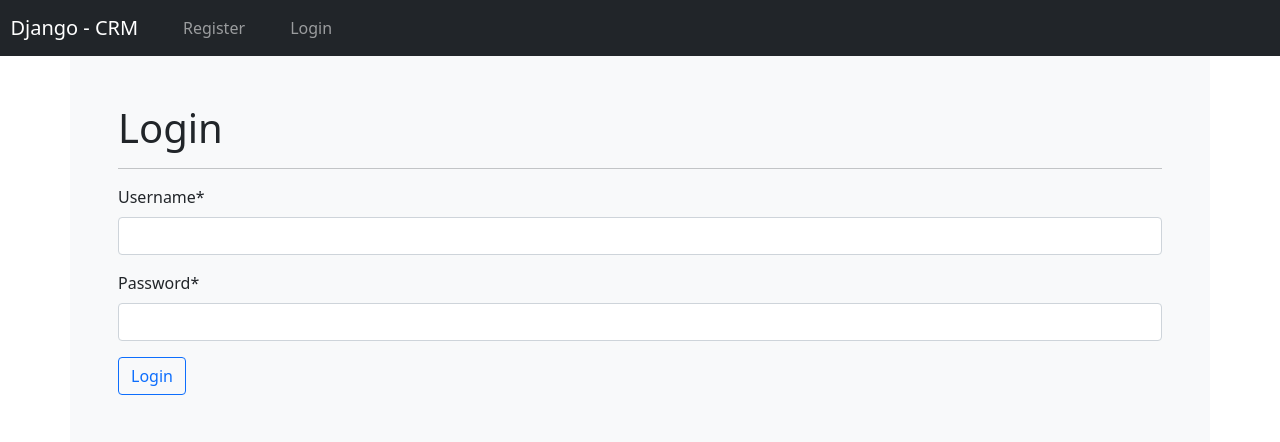
After one commit to hmmam-ziad/crm-project-django, a Django app: page /my-login/ in a window 1280 px wide. The commit adds this page. Shown: the top 442 px of the page. Run offline with Django 5.2, Linux system fonts and the light colour scheme; some libraries are stand-ins or nearby versions.

Commit message:
add dashboard and logout actions and pages with login

```diff
--- a/templates/components/navbar.html
+++ b/templates/components/navbar.html
@@ -11,12 +11,13 @@
         <ul class="navbar-nav mr-auto">
             &nbsp; &nbsp; &nbsp;
             <li class="nav-item">
-                <a class="nav-link" href="{% url 'register' %}">Dashboard &nbsp; <i class="fa fa-home"
+                <a class="nav-link" href="{% url 'register' %}">Register &nbsp; <i class="fa fa-home"
                         aria-hidden="true"></i> </a>
             </li>
             &nbsp; &nbsp; &nbsp;
             <li class="nav-item">
-                <a class="nav-link" href="">Sign out &nbsp; <i class="fa fa-sign-out" aria-hidden="true"></i> </a>
+                <a class="nav-link" href="{% url 'login' %}">Login &nbsp; <i class="fa fa-sign-out"
+                        aria-hidden="true"></i> </a>
             </li>
             &nbsp; &nbsp; &nbsp;
         </ul>
--- /dev/null
+++ b/templates/web/login.html
@@ -0,0 +1,15 @@
+{% extends 'base.html' %}
+{% load crispy_forms_tags %}
+
+{% block content %}
+<div class="container bg-light shadow-md p-5 form-layout">
+    <h1>Login</h1>
+
+    <hr>
+    <form method="POST" autocomplete="off">
+        {% csrf_token %}
+        {{ form|crispy }}
+        <button type="submit" class="btn btn-outline-primary">Login</button>
+    </form>
+</div>
+{% endblock %}
--- a/webapp/urls.py
+++ b/webapp/urls.py
@@ -3,5 +3,8 @@ from . import views
 
 urlpatterns = [
     path('', views.index),
-    path('register/', views.register, name='register')
+    path('register/', views.register, name='register'),
+    path('my-login/', views.my_login, name='login'),
+    path('dashboard/', views.dashboard, name='dashboard'),
+    path('logout/', views.my_logout, name='logout')
 ]
--- a/webapp/views.py
+++ b/webapp/views.py
@@ -1,6 +1,7 @@
 from django.shortcuts import render, redirect
 from .forms import CreateUserForm, LoginForm
 from django.contrib.auth import authenticate, login, logout
+from django.contrib.auth.decorators import login_required
 
 # Create your views here.
 def index(request):
@@ -13,7 +14,7 @@ def register(request):
         form = CreateUserForm(request.POST)
         if form.is_valid():
             form.save()
-            # return redirect('login')
+            return redirect('login')
     else:
         form = CreateUserForm()
 
@@ -26,13 +27,21 @@ def my_login(request):
         form = LoginForm(request, data=request.POST)
         if form.is_valid():
             username = request.POST.get('username')
-            password = request.POST.get('paswword')
+            password = request.POST.get('password')
             user = authenticate(request, username=username, password=password)
             if user is not None:
                 login(request, user)
-                # return redirect('dashboard')
+                return redirect('dashboard')
     else:
         form = LoginForm()
 
     context = {'form': form}
     return render(request, 'web/login.html', context)
+
+@login_required
+def dashboard(request):
+    return render(request, 'web/dashboard.html')
+
+def my_logout(request):
+    logout(request)
+    return redirect('login')
```
Also changed, not shown: templates/web/dashboard.html (added, +7 -0 lines).
